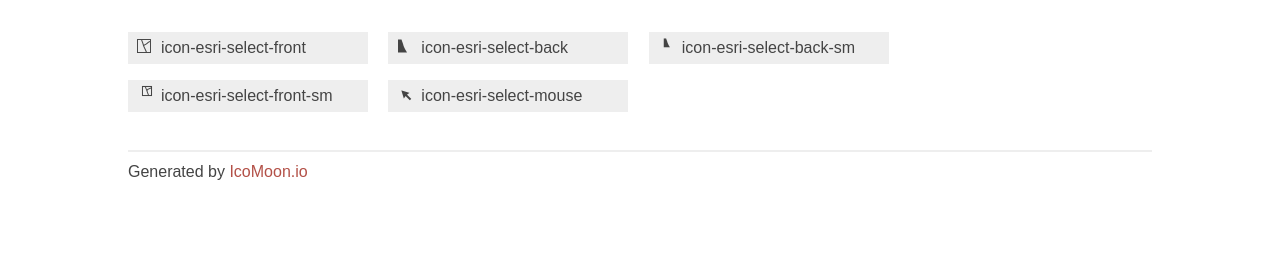
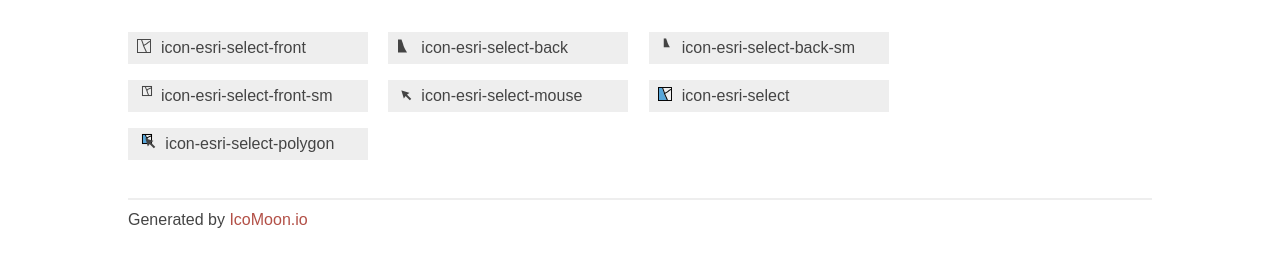
Before and after one commit to davewilton/esriIcons, a plain HTML site: page index.html in a window 1280 px wide. Shown: the part 360-626 px from the top of the page. Drawn offline with Linux system fonts and the light colour scheme.

Commit message:
added select icon

```diff
--- a/index.html
+++ b/index.html
@@ -134,6 +134,15 @@
 		<span aria-hidden="true" class="icon-esri-select-mouse"></span>
 		&nbsp;icon-esri-select-mouse
 	</span>
+    <span class="box1">
+		<span aria-hidden="true" class="icon-esri-select"></span>
+		&nbsp;icon-esri-select
+	</span>
+    <span class="box1">
+		<span aria-hidden="true" class="icon-esri-select-polygon"></span>
+        <span aria-hidden="true" class="icon-esri-mouse"></span>
+		&nbsp;icon-esri-select-polygon
+	</span>
 	</section>
 	<footer>
 		<p>Generated by <a href="http://icomoon.io">IcoMoon.io</a></p>
--- a/style.css
+++ b/style.css
@@ -28,7 +28,7 @@ Instead of a list of all class selectors,
 you can use the generic selector below, but it's slower:
 [class*="icon-esri-"] {
 */
-.icon-esri-select-front, .icon-esri-select-back, .icon-esri-select-back-sm, .icon-esri-select-front-sm, .icon-esri-select-mouse {
+.icon-esri-select-front, .icon-esri-select-back, .icon-esri-mouse, .icon-esri-select-back-sm, .icon-esri-select-front-sm, .icon-esri-select-mouse, .icon-esri-select, .icon-esri-select-polygon {
 	font-family: 'esri-icons';
 	speak: none;
 	font-style: normal;
@@ -53,3 +53,25 @@ you can use the generic selector below, but it's slower:
 .icon-esri-select-mouse:before {
 	content: "\e004";
 }
+.icon-esri-select:before {
+    content: "\e001";
+    color: #57A6D9;
+    margin-right: -1em;
+}
+.icon-esri-select:after {
+	content: "\e000";
+    color: black;
+}
+.icon-esri-mouse:before {
+    content: "\e004";
+    margin-left: -1em;
+}
+.icon-esri-select-polygon:before {
+    content: "\e002";
+    color: #57A6D9;
+    margin-right: -1em;
+}
+.icon-esri-select-polygon:after {
+	content: "\e003";
+    color: black;
+}
```
